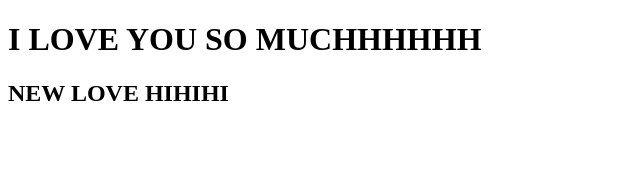
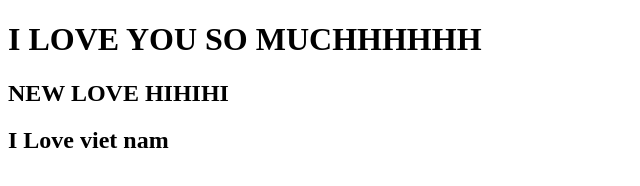
Before and after one commit to TuskBellion/I-Love-Sex, a plain HTML site: page index.html in a window 1280 px wide. Shown: the whole page, without its empty margins (0-640 px from the left). Drawn offline with Linux system fonts and the light colour scheme.

Commit message:
test commit l3

```diff
--- a/index.html
+++ b/index.html
@@ -8,5 +8,6 @@
 <body>
     <h1>I LOVE YOU SO MUCHHHHHH</h1>
     <h2>NEW LOVE HIHIHI</h2>
+    <h2>I Love viet nam</h2>
 </body>
 </html>
```
